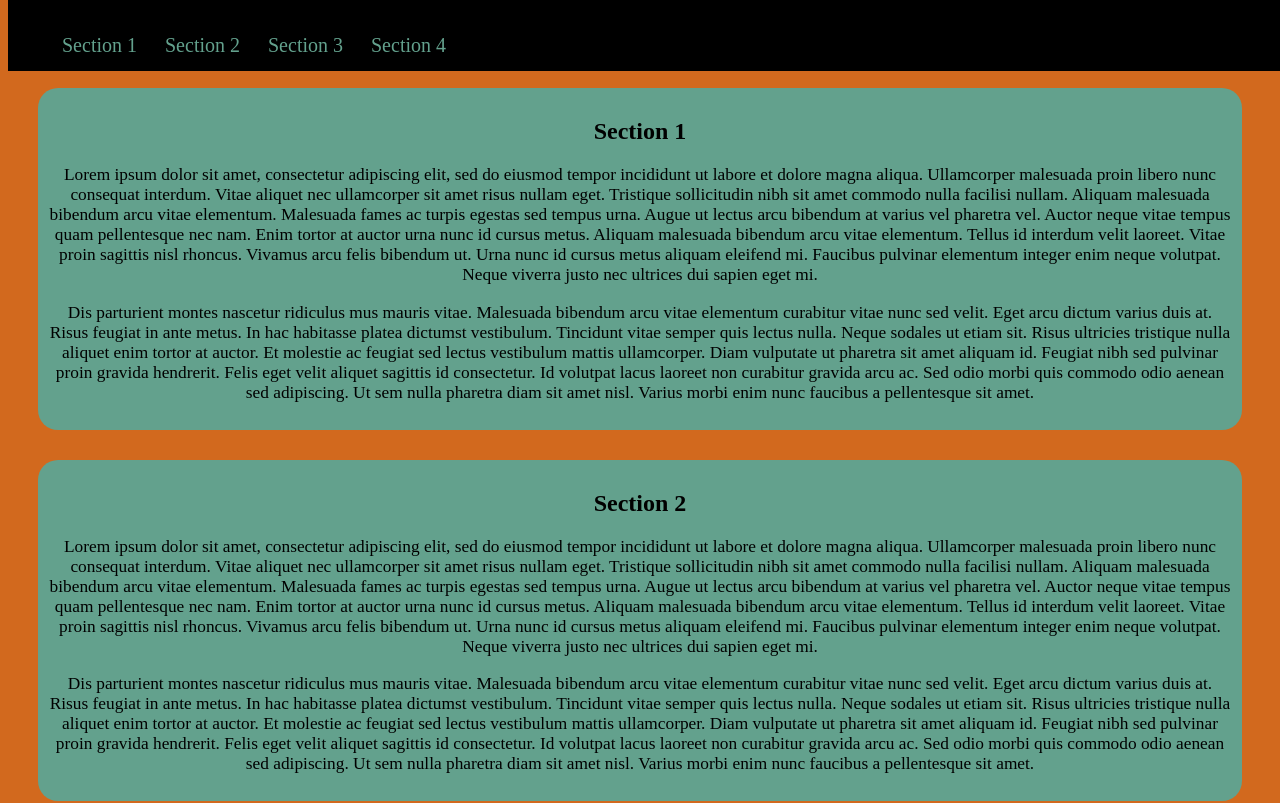
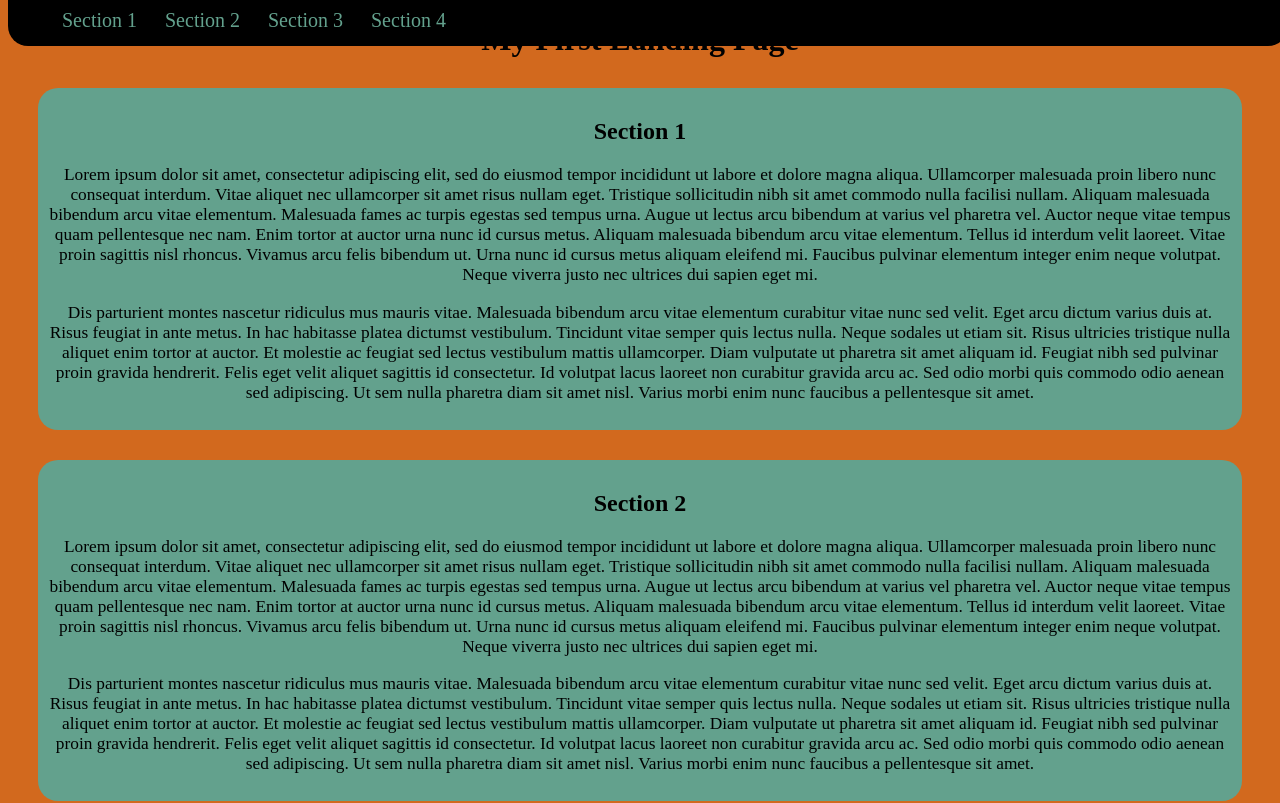
Before and after one commit to icestarnet/landing-page, a plain HTML site: page landing-page project/index.html in a window 1280 px wide. Shown: the top 803 px of the page. Drawn offline with Linux system fonts and the light colour scheme.

Commit message:
Add files via upload

```diff
--- a/landing-page project/css/styles.css
+++ b/landing-page project/css/styles.css
@@ -22,8 +22,9 @@ section{
     border-radius: 20px;
 }
 
-.header {
+#header {
     background: rgb(0, 0, 0);
+    border-radius: 20px;
     position: fixed;
     top: 0;
     width: 100%;
@@ -49,6 +50,7 @@ li:hover {
 }
 
 #footer {
+    border-radius: 20px;
     color: chocolate;
     padding: 14px 16px;
     background: rgb(0, 0, 0);
--- a/landing-page project/index.html
+++ b/landing-page project/index.html
@@ -7,11 +7,11 @@
         <link href='css/styles.css' rel='stylesheet'>
     </head>
     <body>
-        <div class='header'>
+        <div id='header'>
                 <ul id='navList'></ul>
         </div>
         <div>
-            <h1 class='heading'>My First Landing Page</h1>
+            <h1>My First Landing Page</h1>
 
             <section id='Section 1'>
                 <div>
--- a/landing-page project/js/app.js
+++ b/landing-page project/js/app.js
@@ -28,17 +28,16 @@ sections.forEach(function(section){//loop to create list,anchor and text node
 navUL.appendChild(fragment);//fragment inside the unordered list
 
 
-let prePos = window.pageXOffset;//trying to make the header disappear but still
-window.onscroll = function(){
+let prePos = window.pageYOffset;//trying to make the header disappear but still
+document.addEventListener('scroll',function(){
     let curPos = window.pageYOffset;
     if (prePos > curPos) {
         document.getElementById('header').style.top = '0';
     }else{
-        document.getElementById('header').style.top = '-50px';
-
+        document.getElementById('header').style.top = '-25px';
     }
     prePos = curPos;
-}
+})
 
 
 let button = document.getElementById('btn');//back to top button
```
